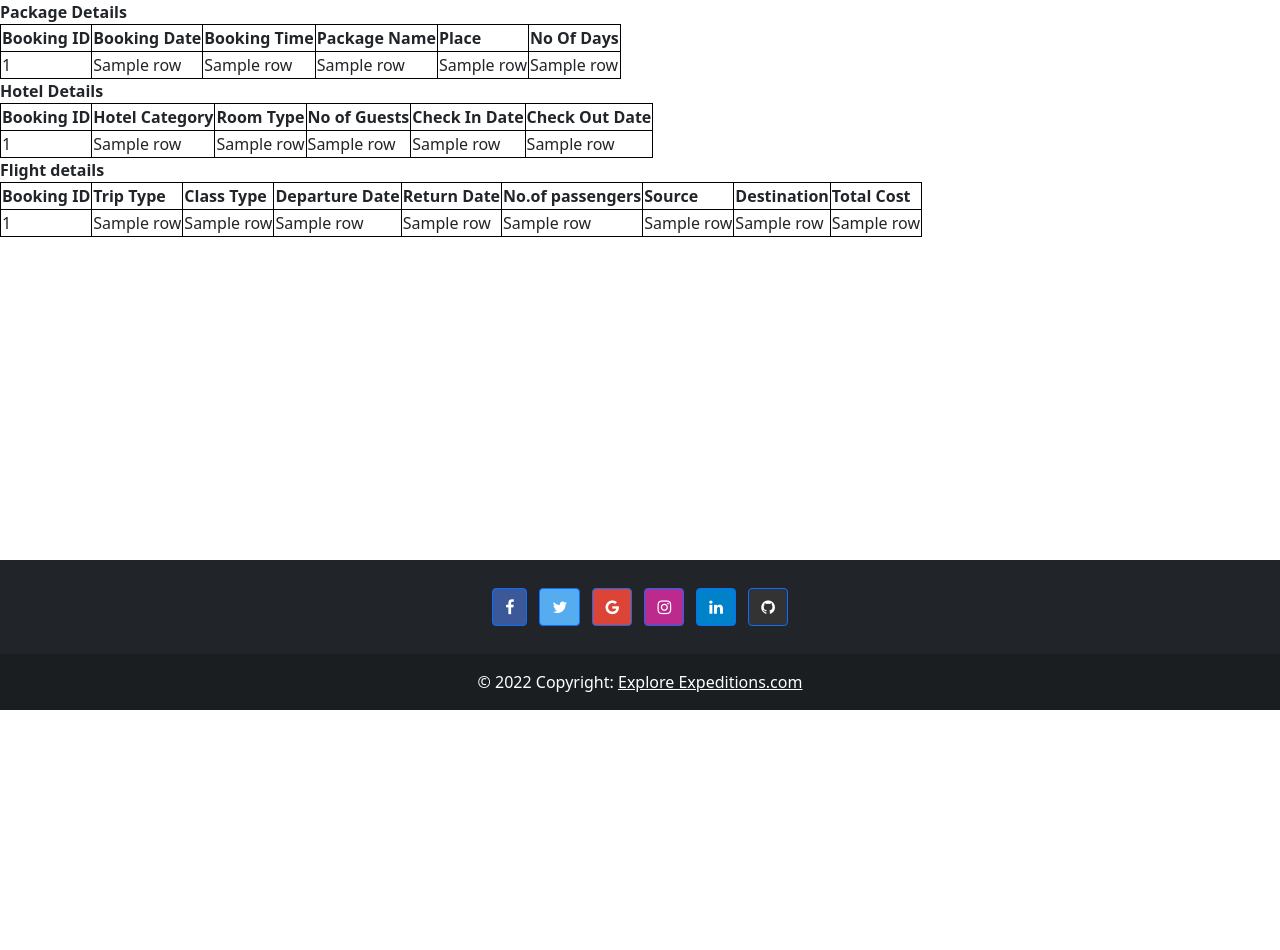
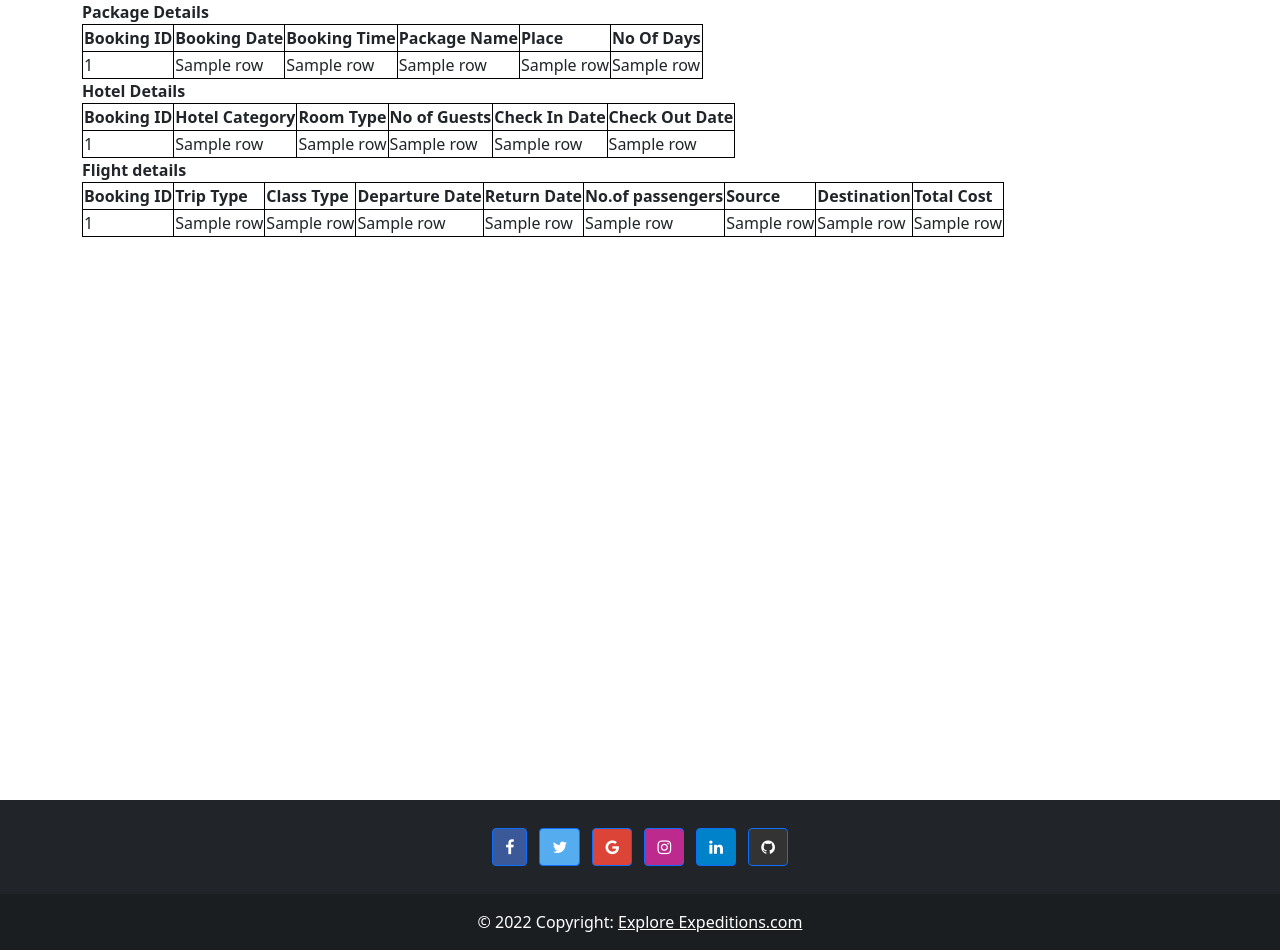
Before and after one commit to StoreMyProjects/flask-postgresql-app, a Flask app: template templates/bookings.html in a window 1280 px wide. Shown: the part 56-1006 px from the top of the page. Before the commit the page ends 766 px from the top, so only its background shows below. Run offline with Flask 3, Linux system fonts and the light colour scheme; the template is opened without the code that fills it: most values are stand-ins (such as "Sample title", 1, 10 or a date in 2020); some libraries are stand-ins or nearby versions.

Commit message:
Update templates

```diff
--- a/templates/bookings.html
+++ b/templates/bookings.html
@@ -39,8 +39,8 @@
 </nav>
 
 <!-- here it will display your booking details.< -->
-
-<section class="bookings" style="height: 70vh;">
+<div class="container">
+<section class="bookings" style="min-height: 100vh;">
     <form action="/bookings" method="post">
         <table>
             <thead><b> Package Details </b></thead>
@@ -115,6 +115,7 @@
         </table>
     </form>
 </section>
+</div>
 
 <footer class="bg-dark text-center text-white">
 
```
